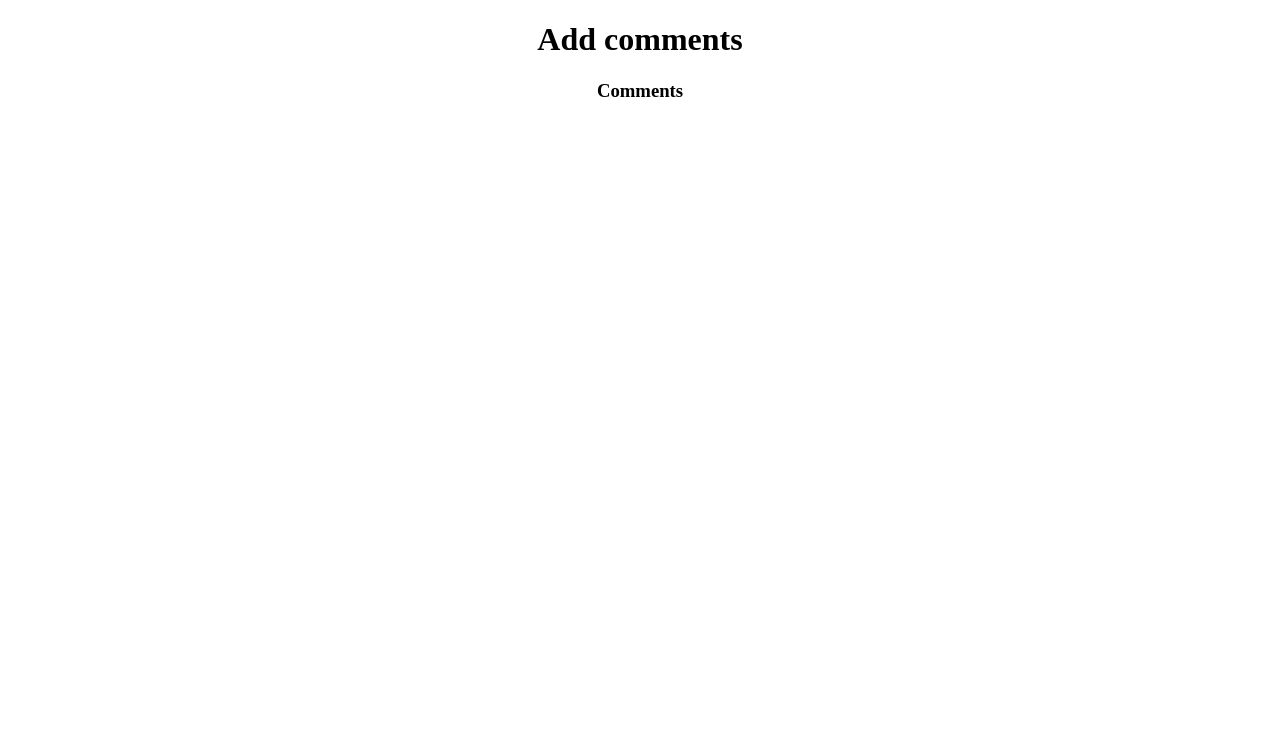
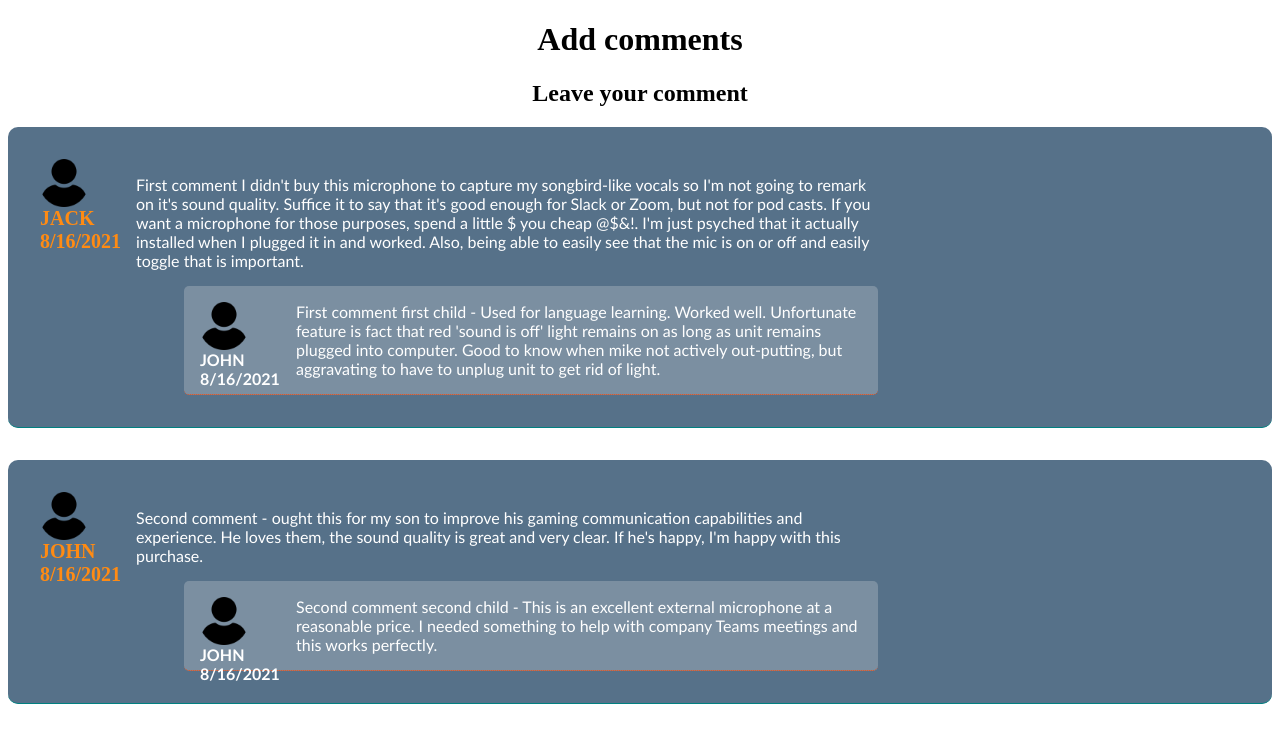
Before and after one commit to divixdev/react-comments, a React (Create React App) app: page / in a window 1280 px wide. Shown: the top 742 px of the page. Built offline with nearby package versions, Linux system fonts and the light colour scheme.

Commit message:
display parent and child comments from json obj

```diff
--- a/src/comments/Comment.js
+++ b/src/comments/Comment.js
@@ -1,6 +1,30 @@
-const Comment= ()=>{
+const Comment= ({comment,commentsReplies,})=>{
     return (
-        <h3> Comment </h3>
+        <article className="single-comment parent"  >
+           <div className="comment-heading">
+                <img src="/user-icon.png" alt="user" />
+                <span> {comment.username}  </span>
+                <time> { new Date(comment.createdAt).toLocaleDateString() } </time>
+
+           </div>
+                <div className="comment-body">
+                    <p>{comment.body}</p>
+                     {
+                        commentsReplies.map(reply=>(
+                    <article  className="single-comment child"  >
+                    <div className="comment-heading">
+                       <img src="/user-icon.png" alt="user" />
+                       <span> {reply.username}  </span>
+                       <time> { new Date(reply.createdAt).toLocaleDateString() } </time>
+                    </div>
+                    <div className="comment-body">
+                        {reply.body}
+                    </div>
+                    </article>
+                        ))
+                     }
+                </div>
+        </article>
     )
 }
 
--- a/src/comments/Comments.js
+++ b/src/comments/Comments.js
@@ -1,6 +1,32 @@
+import { useEffect, useState } from "react"
+import { getComments } from "../api"
+import Comment from "./Comment"
+
 const Comments= ()=>{
+    let [cmtsFromBackend,setCmtsFromBackend]= useState([]);
+    useEffect(()=>{
+        getComments().then(data=> setCmtsFromBackend(data) )
+    },[])
+    const parentComments = cmtsFromBackend.filter(cmtFromBackend =>
+        cmtFromBackend.parentId === null
+     );
+     const commentsReplies = (parentComentId)=>{
+         return  cmtsFromBackend.filter(cmtFromBackend=> cmtFromBackend.parentId === parentComentId   )
+     }
+
+
     return (
-        <h3> Comments </h3>
+        <section className="comments-section">
+           <h2> Leave your comment</h2>
+         { parentComments.map(parentComment=>
+         <Comment
+         comment={parentComment}
+         key={parentComment.id }
+         commentsReplies={commentsReplies(parentComment.id)}
+          /> ) }
+        </section>
+
+
     )
 }
 
--- a/src/index.css
+++ b/src/index.css
@@ -1,120 +1,59 @@
-.comments {
-  margin-top: 20px;
+article.single-comment {
+  display: flex;
+  justify-content: left;
+  gap:1em;
+
+}
+article.single-comment.parent{
+  border-bottom: 1px solid teal;
+  margin-bottom: 2rem;
+}
+article.single-comment.child{
+  border-bottom: 1px dotted orangered;
+  margin-left: 3rem;
+}
+article.single-comment.parent .comment-heading{
+  color: #FF8B13;
+  font-size: 20px;
+  text-transform: uppercase;
+}
+article.single-comment.child .comment-heading{
+  color: #fff;
+  font-size: 16px;
 }
 
-.comments-title {
-  font-size: 30px;
-  margin-bottom: 20px;
+
+.comment-heading {
+  display: flex;
+  max-height: 3rem;
+  max-width: 3rem;
+
+    font-weight: 700;
+    flex-direction: column;
+}
+.comment-heading img {
+ max-width: 100%;
+ max-height:100%;
 }
 
-.comments-container {
-  margin-top: 40px;
+.comment-body {
+  text-align: left;
+  max-width: 80ch;
+  color: #fff;
+  font-family:'Gill Sans', 'Gill Sans MT', Calibri, 'Trebuchet MS', sans-serif ;
+  margin-left:2rem
 }
 
-.comment-form-title {
-  font-size: 22px;
+article.single-comment.parent  {
+  background: #567189;
+  padding: 2em;
+  border-radius: 10px;
+
 }
+article.single-comment.child  {
+  background: #7B8FA1;
+  padding: 1em;
+  border-radius: 5px;
 
-.comment-form-textarea {
-  width: 100%;
-  height: 80px;
-  margin-bottom: 8px;
-  margin-top: 8px;
-  border: 1px solid rgb(107, 114, 12);
+
 }
-
-.comment-form-button {
-  font-size: 16px;
-  padding: 8px 16px;
-  background: rgb(59, 130, 246);
-  border-radius: 8px;
-  color: white;
-}
-
-.comment-form-button:hover:enabled {
-  cursor: pointer;
-  background: rgb(37, 99, 235);
-}
-
-.comment-form-button:disabled {
-  opacity: 0.7;
-  cursor: default;
-}
-
-.comment-form-cancel-button {
-  margin-left: 10px;
-}
-
-.comment {
-  display: flex;
-  margin-bottom: 28px;
-  flex-direction: column;
-}
-
-.comment-image-container {
-  margin-right: 12px;
-}
-
-.comment-image-container img {
-  border-radius: 50px;
-}
-
-.comment-right-part {
-  width: 100%;
-}
-
-.comment-content {
-  display: flex;
-  justify-content: left;
-    align-items: baseline;
-    flex-direction: column;
-}
-
-.comment-author {
-  margin-right: 8px;
-  font-size: 20px;
-  color: rgb(59, 130, 246);
-}
-
-.comment-text {
-  font-size: 18px;
-}
-
-.comment-actions {
-  display: flex;
-  font-size: 12px;
-  color: rgb(51, 51, 51);
-  cursor: pointer;
-  margin-top: 8px;
-}
-
-.comment-action {
-  margin-right: 8px;
-}
-
-.comment-action:hover {
-  text-decoration: underline;
-}
-
-.replies {
-  margin-top: 20px;
-  background: #ccc;
-  margin-left: 2rem;;
-}
-
-.comment-image-container {
-  max-width: 20px;
-  overflow: hidden;
-}
-img{
-  max-width: 100%;
-  max-height: 100%;
-}
-
-.main-comment {
-  background: #eee;
-}
-button:disabled{
-  background-color: #eee;
-  color:black
-}
```
